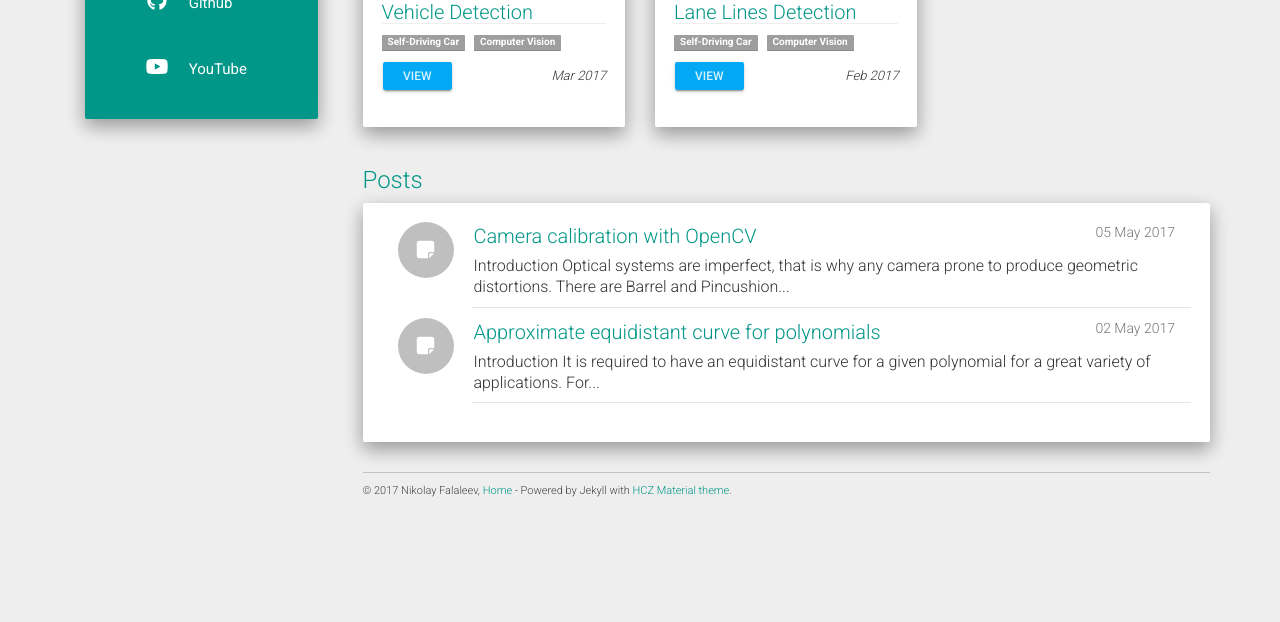
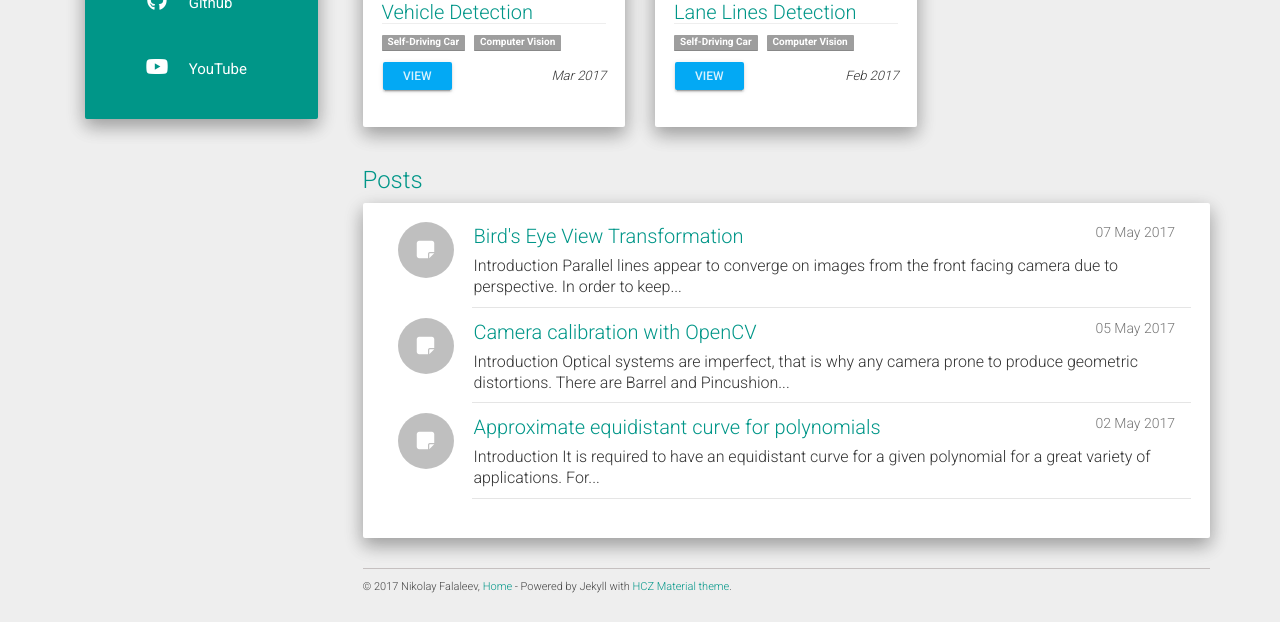
Before and after one commit to NikolasEnt/NikolasEnt.github.io, a Jekyll site: the page built from index.html, in a window 1280 px wide, cut to the strip 601-1223 px from the top of the page. Built offline with Jekyll 4.4.1, drawn with Linux system fonts in a browser that asks for light colours; nearby versions of some CDN libraries; before the commit the page ends 1127 px from its top, so only the background shows below that; some of the changed lines change nothing that is shown.

Commit message:
Post on image warping
feat: Add a post with a discussion on the best bird's eye view transformation

```diff
--- /dev/null
+++ b/_posts/2017-05-07-Bird's-Eye-View-Transformation.md
@@ -0,0 +1,68 @@
+---
+layout: post
+title:  "Bird's Eye View Transformation"
+date:   2017-05-07 14:00:00 +0300
+categories: OpenCV
+project: proj1
+---
+## Introduction
+
+Parallel lines appear to converge on images from the front facing camera due to perspective. In order to keep parallel lines parallel for photogrammetry a bird's eye view transformation should be applied. The post describes how to transform images for lane lines detection.
+
+## What transformation to use
+
+Here it is a sample image to experiment with:
+
+![Test image](/assets/post3/test_img.jpg)
+
+Extract its region of interest:
+
+![Test image](/assets/post3/roi.jpg)
+
+It is possible to transform the image into Bird's Eye View with two different approaches:
+
+_a)_ stretch the top row of pixels while keeping the bottom row unchanged:
+
+![Transformation a](/assets/post3/transform_a.jpg)
+
+_b)_ shrinking the bottom of the image while keeping the top row unchanged;
+
+![Transformation a](/assets/post3/transform_b.jpg)
+
+One may consider the first variant more obvious. However, it increase the spatial resolution (without adding information) for the distant part of the image and it could lead to line bounds erosion, hence, gradient algorithms may have difficulties with its detection. It also reduce viewing angle, therefore it is impossible to track other than central lanes.
+
+The second way of transformation was selected as a better one because it preserves all avalable pixels from the raw image on the top edge where there is lower relative resolution. To find correct transformation, source and destinations points a test image with flat and straight road can be used for perspective measurements.
+
+## Code implementation with OpenCV
+
+The whole code is quite simple:
+
+{% highlight python %}
+import cv2
+import numpy as np
+import matplotlib.pyplot as plt
+
+IMAGE_H = 223
+IMAGE_W = 1280
+
+src = np.float32([[0, IMAGE_H], [1207, IMAGE_H], [0, 0], [IMAGE_W, 0]])
+dst = np.float32([[569, IMAGE_H], [711, IMAGE_H], [0, 0], [IMAGE_W, 0]])
+M = cv2.getPerspectiveTransform(src, dst) # The transformation matrix
+Minv = cv2.getPerspectiveTransform(dst, src) # Inverse transformation
+
+img = cv2.imread('./test_img.jpg') # Read the test img
+img = img[450:(450+IMAGE_H), 0:IMAGE_W] # Apply np slicing for ROI crop
+warped_img = cv2.warpPerspective(img, M, (IMAGE_W, IMAGE_H)) # Image warping
+plt.imshow(cv2.cvtColor(warped_img, cv2.COLOR_BGR2RGB)) # Show results
+plt.show()
+{% endhighlight %}
+
+Inverse transformation can be done with `cv2.warpPerspective` with _Minv_ matrix, which was constracted in the same to M way, but with src and dst point swapped.
+
+{% highlight python %}
+img_inv = cv2.warpPerspective(warped_img, Minv, (IMAGE_W, IMAGE_H)) # Inverse transformation
+{% endhighlight %}
+
+The code was used in the Lane Lines Detection [project][project-gh].
+
+[project-gh]: /proj/proj1
--- a/proj/proj1/proj1.md
+++ b/proj/proj1/proj1.md
@@ -15,7 +15,7 @@ The code also estimates radius of the road curvature and the position of the veh
 ### Contents:
 
 1. [Camera calibration]({% post_url 2017-05-05-Camera-calibration-with-OpenCV %})
-2. Image warping
+2. [Image warping]({% post_url 2017-05-07-Bird's-Eye-View-Transformation %})
 3. [Math help function: Equidistant]({% post_url 2017-05-02-Approximate-equidistant-curve-for-polynomials %})
 4. Adaptive Virtual Sensors
 5. Video processing
```
Also changed, not shown: assets/post3/roi.jpg (added), assets/post3/test_img.jpg (added), assets/post3/transform_a.jpg (added), assets/post3/transform_b.jpg (added).
